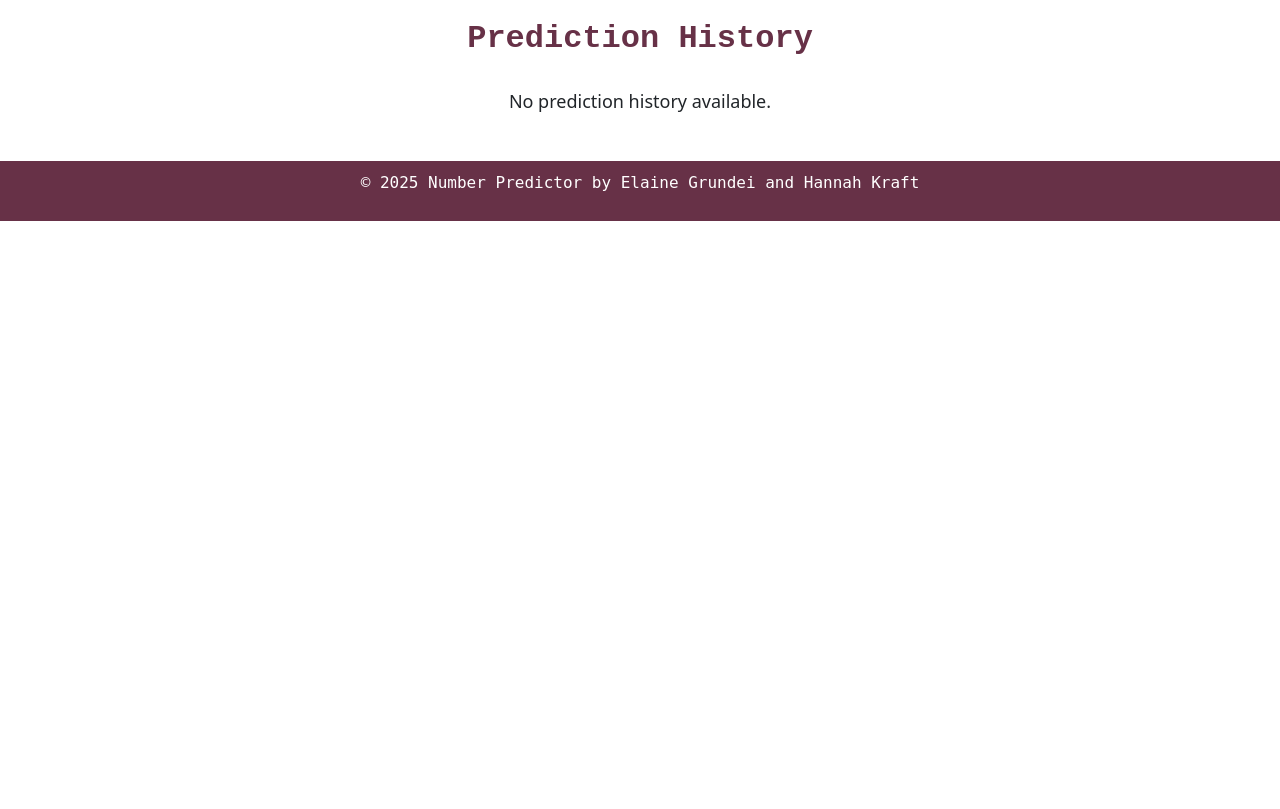
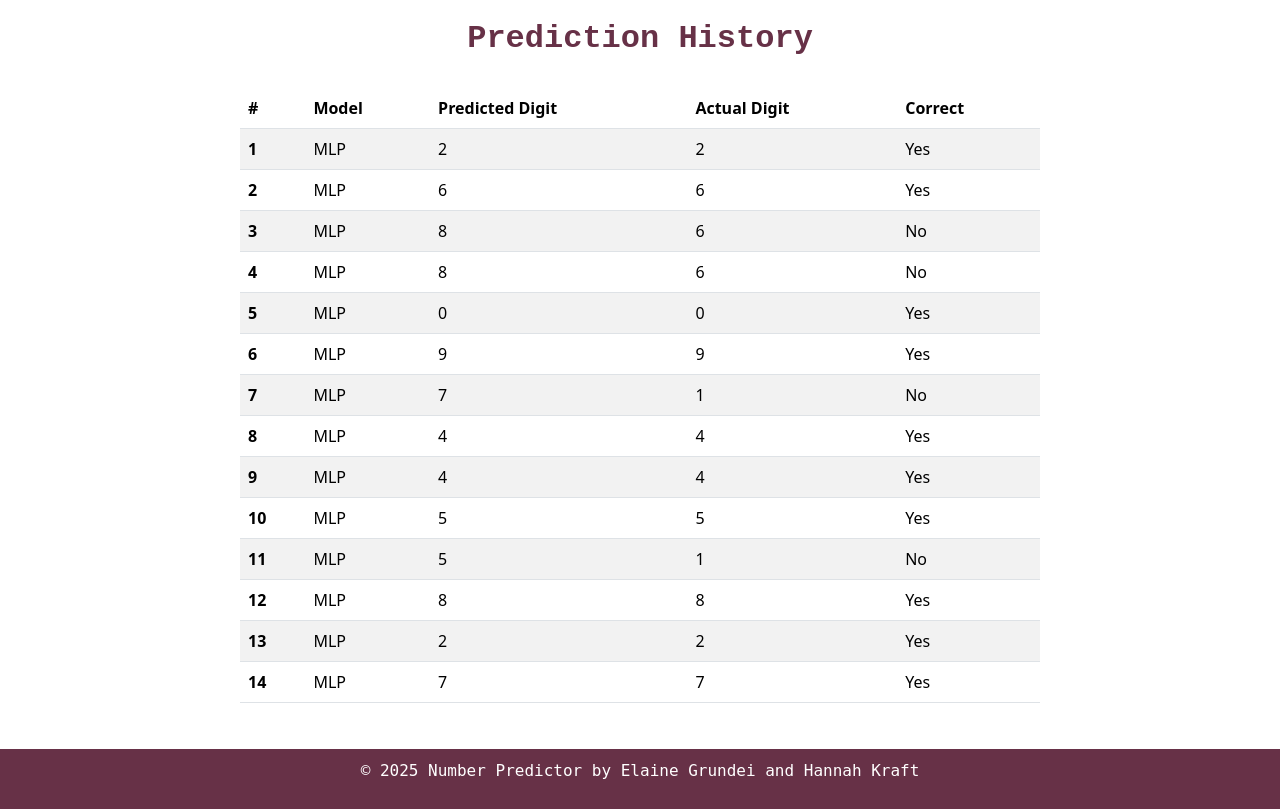
Before and after one commit to AimeeElaineGrundei/project_dski_mnist_dataset, a Flask app: page /history in a window 1280 px wide. Shown: the part 56-865 px from the top of the page. Before the commit the page ends 277 px from the top, so only its background shows below. Run offline with Flask 3, Linux system fonts and the light colour scheme; data comes from the database, SQL or seed files in the repository.

Commit message:
added function to fill table on history.html

```diff
--- a/main.py
+++ b/main.py
@@ -39,10 +39,26 @@ def convert_data(image_array):
 def index():
     return render_template('index.html')
 
-@app.route('/history')
+@app.route("/history")
 def history():
-    # results = fetch_all()
-    return render_template('history.html')
+    # get all results from the database
+    results = fetch_all()
+
+    # prepare results for the template
+    # The DB returns: (id, timestamp, model_name, input_data, predicted_label, true_label, correct, confidence)
+    history_list = []
+
+    for row in results:
+        entry = {
+            "model_name": row[2],  # model_name
+            "predicted": row[4],  # predicted_label
+            "actual": row[5],     # true_label
+            "correct": row[6],    # correct (1/0)
+            "confidence": row[7]  # optional
+        }
+        history_list.append(entry)
+
+    return render_template("history.html", history=history_list)
 
 @app.route('/statistics')
 def statistics():
--- a/templates/history.html
+++ b/templates/history.html
@@ -36,6 +36,7 @@
                 <thead>
                     <tr>
                         <th scope="col">#</th>
+                        <th scope="col">Model</th>
                         <th scope="col">Predicted Digit</th>
                         <th scope="col">Actual Digit</th>
                         <th scope="col">Correct</th>
@@ -45,9 +46,10 @@
                     {% for entry in history %}
                     <tr>
                         <th scope="row">{{ loop.index }}</th>
+                        <td>{{entry.model_name}}</td>
                         <td>{{ entry.predicted }}</td>
                         <td>{{ entry.actual }}</td>
-                        <td>{% if entry.predicted == entry.actual %}Yes{% else %}No{% endif %}</td>
+                        <td>{% if entry.correct %}Yes{% else %}No{% endif %}</td>
                     </tr>
                     {% endfor %}
                 </tbody>
```
